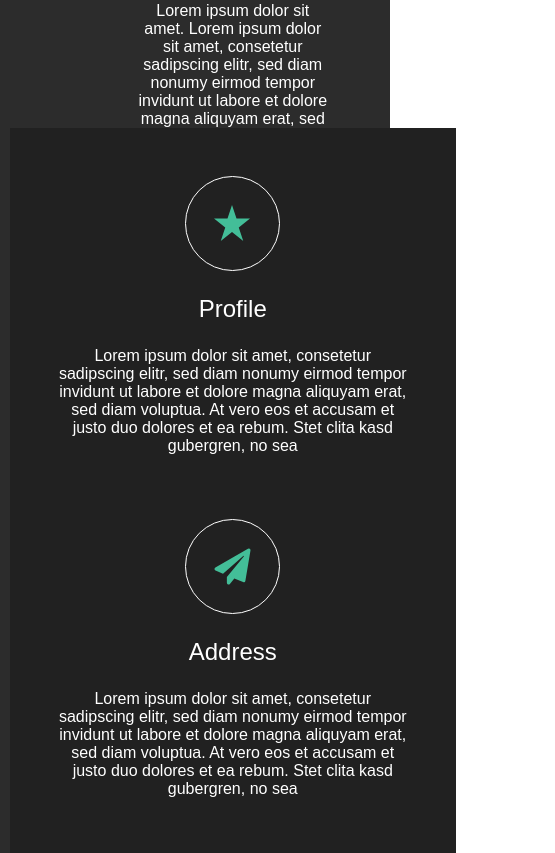
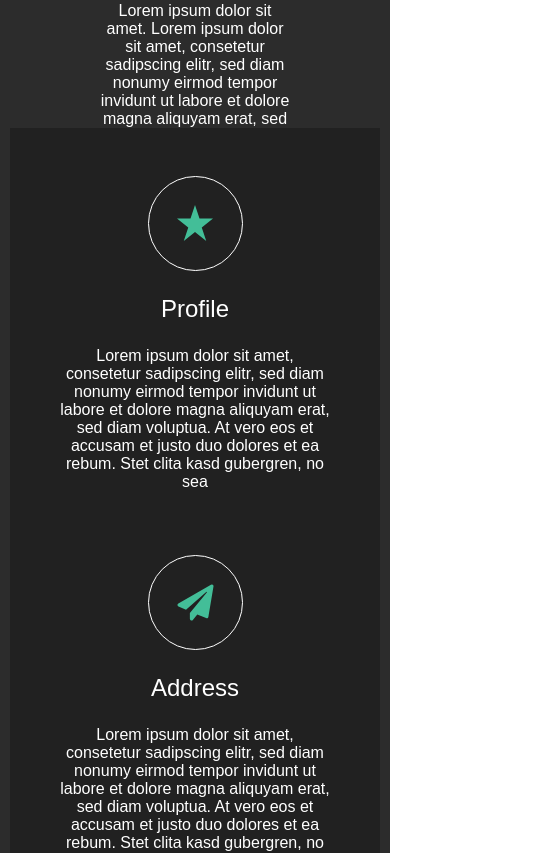
Before and after one commit to Polcsi/my-portfolio-with-react, a React (Create React App) app: page / in a window 390 px wide. Shown: the part 1163-2016 px from the top of the page, 555 px wide, since content can reach past the window. Built offline with nearby package versions, Linux system fonts and the light colour scheme.

Commit message:
test mobile design

```diff
--- a/src/css/home.css
+++ b/src/css/home.css
@@ -86,14 +86,18 @@
 }
 
 .info {
-  display: grid;
+/*   display: grid;
+  grid-template-columns: repeat(auto-fit, minmax(350px, 1fr)); */
+  display: flex;
+  flex-flow: row wrap;
   gap: 4rem;
-  grid-template-columns: repeat(auto-fit, minmax(350px, 1fr));
+  justify-content: center;
   background-color: var(--gray-primary-7);
   padding: 3rem;
 }
 
 .info article {
+  width: 350px;
   display: grid;
   place-items: center;
   grid-gap: 1.5rem;
@@ -270,11 +274,15 @@
   background-color: var(--gray-primary-6);
 }
 .plans {
-  display: grid;
+  /* display: grid;
+  grid-template-columns: repeat(auto-fit, minmax(500px, 1fr)); */
+  display: flex;
+  flex-flow: row wrap;
+  justify-content: center;
   gap: 4rem;
-  grid-template-columns: repeat(auto-fit, minmax(500px, 1fr));
 }
 .pricing-plan {
+  width: 500px;
   background-color: var(--gray-primary-4);
   border-radius: 20px;
   box-shadow: rgba(0, 0, 0, 0.16) 0px 10px 36px 0px, rgba(0, 0, 0, 0.06) 0px 0px 0px 1px;
@@ -541,12 +549,6 @@
   align-items: center;
   width: auto;
 }
-@media screen and (max-width: 768px) {
-  .mini-alert {
-    justify-content: center;
-    width: 95%;
-  }
-}
 .mini-alert p {
   text-transform: capitalize;
   font-size: clamp(.9rem, 1vw, 1.2rem);
@@ -566,3 +568,38 @@
   background: var(--green-primary);
   color: white;
 }
+
+@media screen and (max-width: 768px) {
+  .info article {
+    width: 100%;
+    display: grid;
+    place-items: center;
+    grid-gap: 1.5rem;
+    color: var(--text-color);
+  }
+  .skills-container {
+    display: grid;
+    grid-template-columns: repeat(auto-fit, minmax(100%, 1fr));
+    gap: 2.5rem;
+  }
+  .service-card {
+    display: grid;
+    grid-template-rows: 11rem 5rem .5rem;
+    place-items: center;
+    height: 450px;
+    width: 100%;
+    padding: 4rem;
+  }
+  .pricing-plan {
+    width: 100%;
+  }
+  .featured-project-list article {
+    display: grid;
+    width: 100%;
+    gap: 1rem;
+  }
+  .mini-alert {
+    justify-content: center;
+    width: 95%;
+  }
+}
--- a/src/css/projects.css
+++ b/src/css/projects.css
@@ -32,7 +32,9 @@
 }
 .categories {
     display: flex;
-    justify-content: center;    align-items: center;
+    flex-flow: row wrap;
+    justify-content: center;
+    align-items: center;
     gap: 1rem;
 }
 .triangle-object {
```
